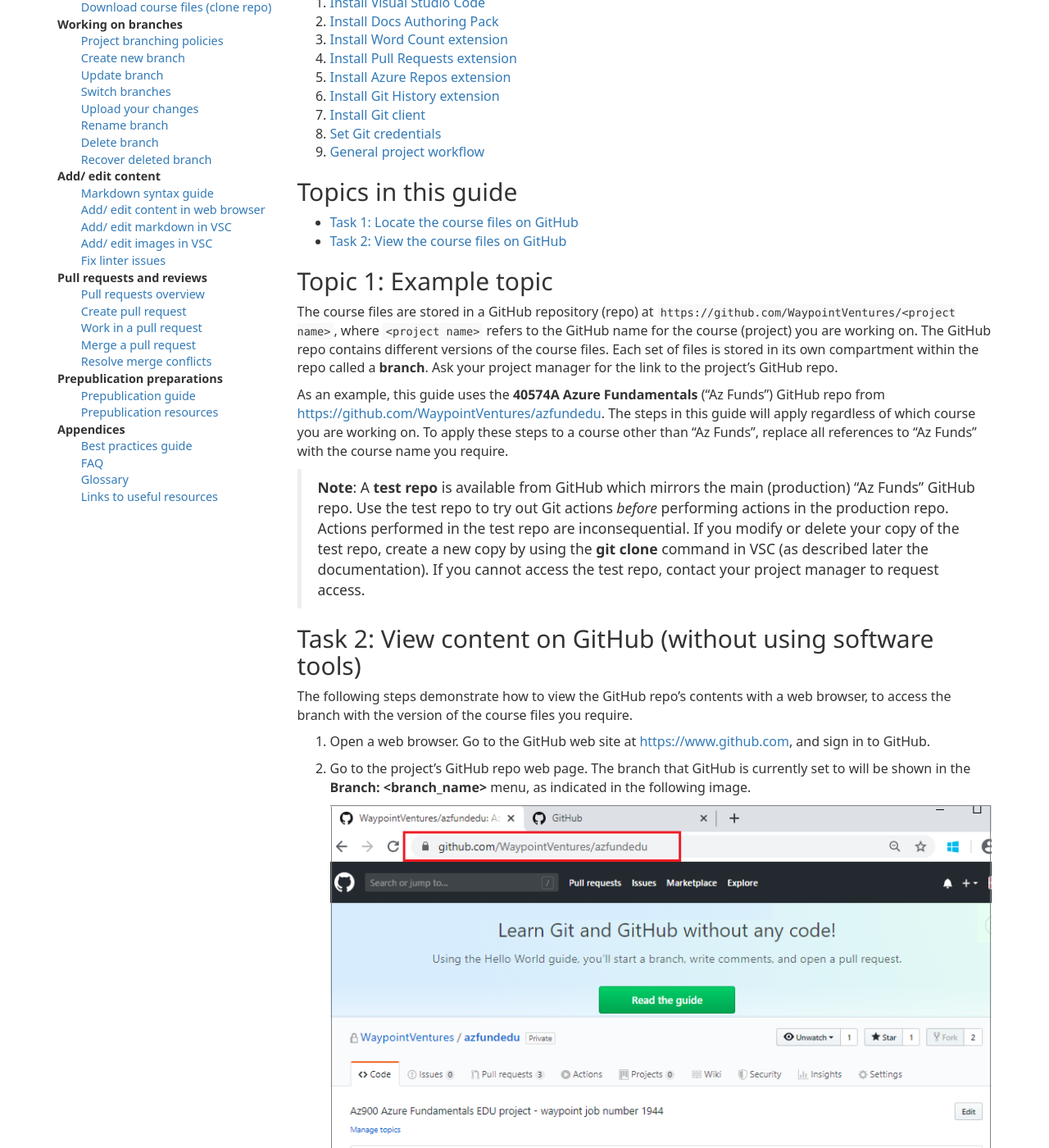
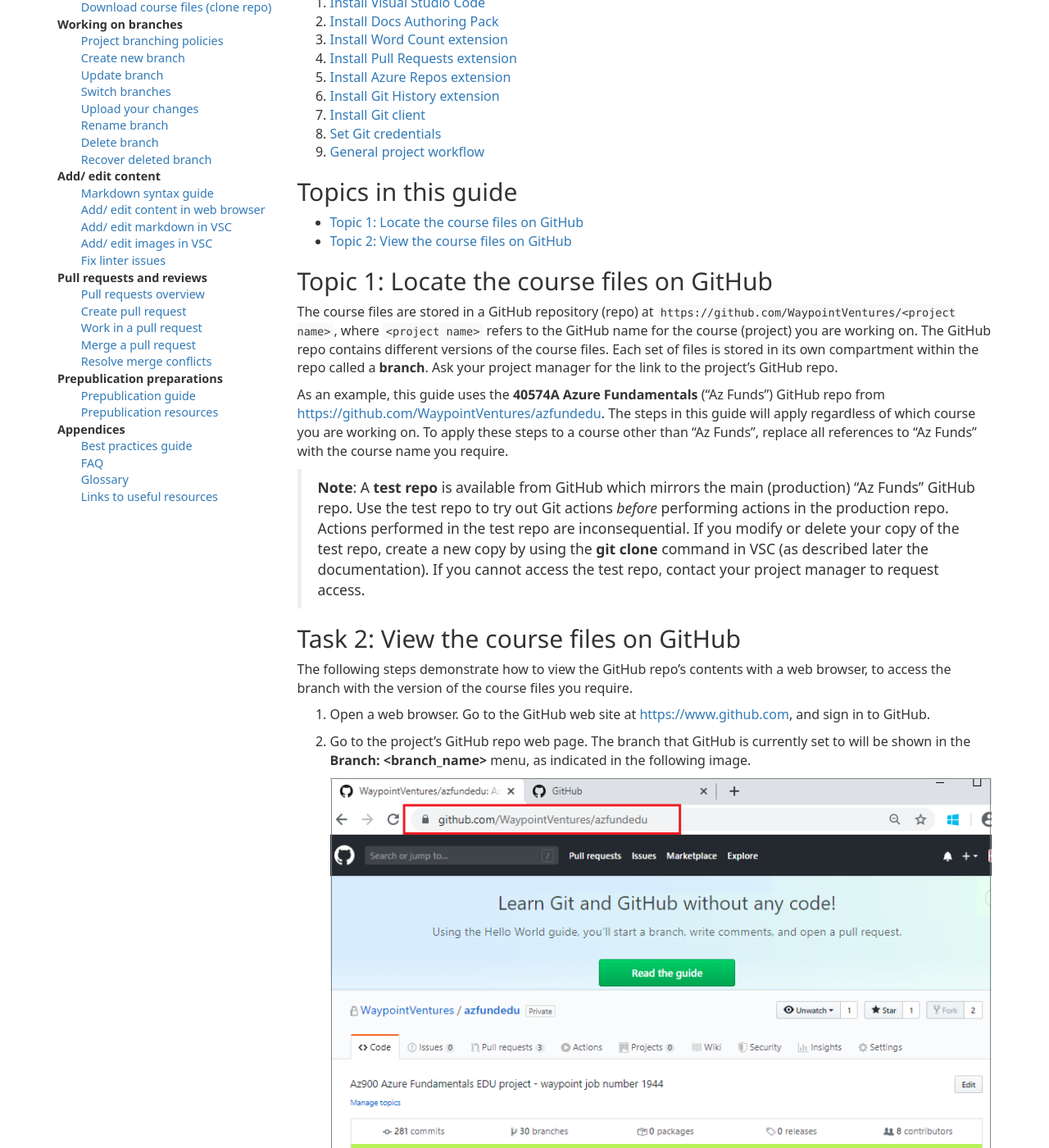
Before and after one commit to mkavana/docs, a Jekyll site: the page built from _posts/07-download-files/2020-06-01-view-in-browser.md, in a window 1280 px wide and 1400 px high, scrolled down 592 px. Shown: the whole window at 82% size. Built offline with Jekyll 4.4.1, drawn with Linux system fonts in a browser that asks for light colours; some web fonts are replaced.

Commit message:
fix topic names

```diff
--- a/_posts/07-download-files/2020-06-01-view-in-browser.md
+++ b/_posts/07-download-files/2020-06-01-view-in-browser.md
@@ -23,12 +23,12 @@ Using a browser provides a "quick and easy" way to view the course files without
 
 ## Topics in this guide
 
-- [Task 1: Locate the course files on GitHub](#topic1)
-- [Task 2: View the course files on GitHub](#topic2)
+- [Topic 1: Locate the course files on GitHub](#topic1)
+- [Topic 2: View the course files on GitHub](#topic2)
 
 {% include video.html %}
 
-## Topic 1: Example topic {#topic1}
+## Topic 1: Locate the course files on GitHub {#topic1}
 
 The course files are stored in a GitHub repository (repo) at `https://github.com/WaypointVentures/<project name>`, where `<project name>` refers to the GitHub name for the course (project) you are working on. The GitHub repo contains different versions of the course files. Each set of files is stored in its own compartment within the repo called a **branch**. Ask your project manager for the link to the project's GitHub repo.
 
@@ -36,7 +36,7 @@ As an example, this guide uses the **40574A Azure Fundamentals** ("Az Funds") Gi
 
 > **Note**: A **test repo** is available from GitHub which mirrors the main (production) "Az Funds" GitHub repo. Use the test repo to try out Git actions *before* performing actions in the production repo. Actions performed in the test repo are inconsequential. If you modify or delete your copy of the test repo, create a new copy by using the **git clone** command in VSC (as described later the documentation). If you cannot access the test repo, contact your project manager to request access.
 
-## Task 2: View content on GitHub (without using software tools) {#topic2}
+## Task 2: View the course files on GitHub {#topic2}
 
 The following steps demonstrate how to view the GitHub repo's contents with a web browser, to access the branch with the version of the course files you require.
 
```
